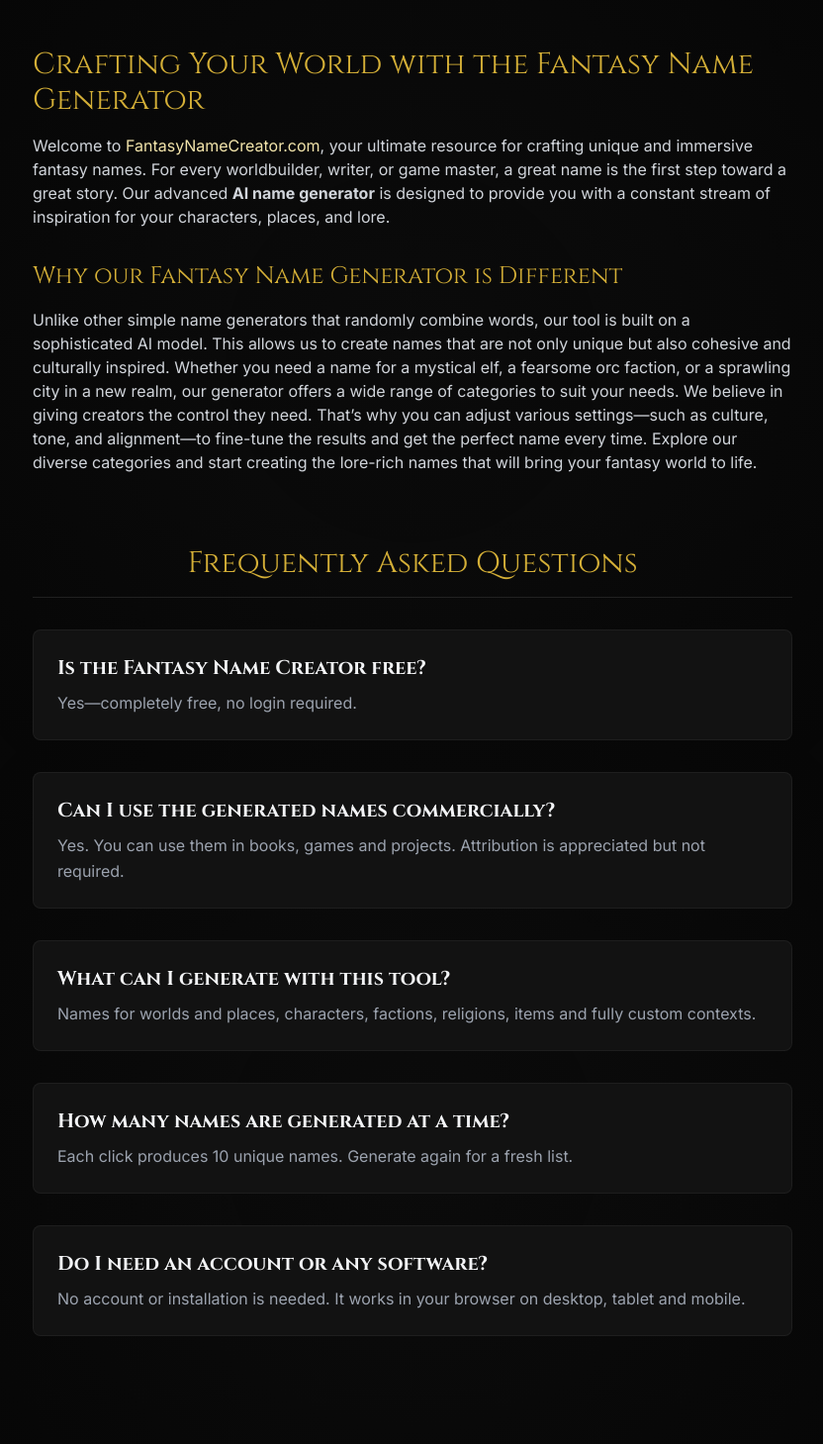
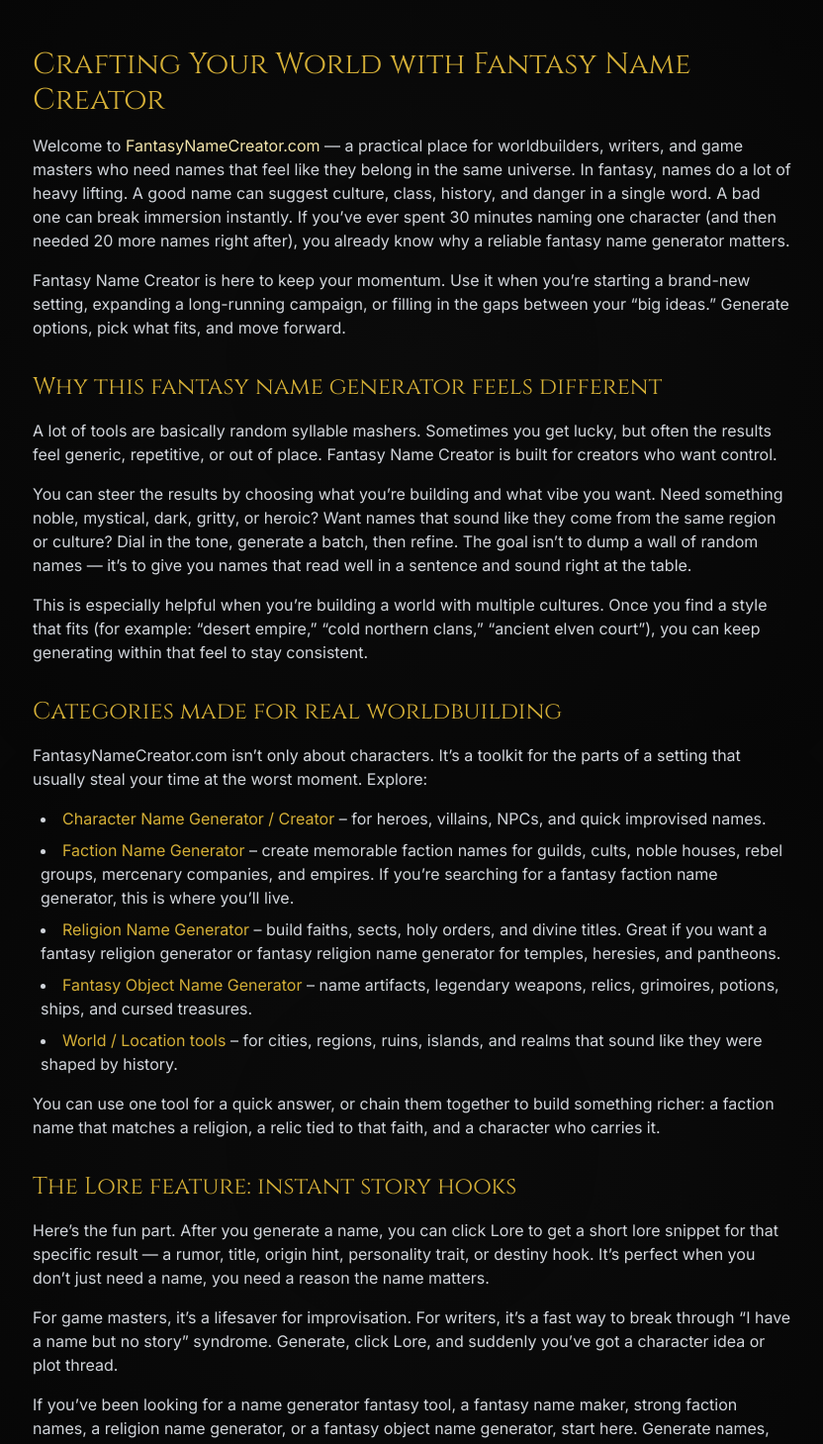
Before and after one commit to JiriTill/fantasytools, a React (Vite) app in the folder client/: page / in a window 1280 px wide. Shown: the part 1640-3099 px from the top of the page at 99% size, without its empty margins (223-1055 px from the left). Built offline with nearby package versions, Linux system fonts and the light colour scheme; no server answers; the database is empty.

Commit message:
Update Landing Page expanded SEO content

```diff
--- a/client/src/pages/Home.jsx
+++ b/client/src/pages/Home.jsx
@@ -135,14 +135,59 @@ export default function Home() {
           {/* SEO & Content Section */}
           <div className="w-full max-w-3xl text-left mt-20 mb-10 text-gray-300 space-y-8">
             <div className="prose prose-invert prose-lg max-w-none">
-              <h2 className="text-fantasy-gold text-3xl mb-4">Crafting Your World with the Fantasy Name Generator</h2>
-              <p className="leading-readability">
-                Welcome to <span className="text-fantasy-gold-light">FantasyNameCreator.com</span>, your ultimate resource for crafting unique and immersive fantasy names. For every worldbuilder, writer, or game master, a great name is the first step toward a great story. Our advanced <strong>AI name generator</strong> is designed to provide you with a constant stream of inspiration for your characters, places, and lore.
+              <h2 className="text-fantasy-gold text-3xl mb-4">Crafting Your World with Fantasy Name Creator</h2>
+              <p className="leading-readability mb-4">
+                Welcome to <span className="text-fantasy-gold-light">FantasyNameCreator.com</span> — a practical place for worldbuilders, writers, and game masters who need names that feel like they belong in the same universe. In fantasy, names do a lot of heavy lifting. A good name can suggest culture, class, history, and danger in a single word. A bad one can break immersion instantly. If you’ve ever spent 30 minutes naming one character (and then needed 20 more names right after), you already know why a reliable fantasy name generator matters.
+              </p>
+              <p className="leading-readability mb-4">
+                Fantasy Name Creator is here to keep your momentum. Use it when you’re starting a brand-new setting, expanding a long-running campaign, or filling in the gaps between your “big ideas.” Generate options, pick what fits, and move forward.
               </p>
 
-              <h2 className="text-fantasy-gold text-2xl mt-8 mb-4">Why our Fantasy Name Generator is Different</h2>
-              <p className="leading-readability">
-                Unlike other simple name generators that randomly combine words, our tool is built on a sophisticated AI model. This allows us to create names that are not only unique but also cohesive and culturally inspired. Whether you need a name for a mystical elf, a fearsome orc faction, or a sprawling city in a new realm, our generator offers a wide range of categories to suit your needs. We believe in giving creators the control they need. That’s why you can adjust various settings—such as culture, tone, and alignment—to fine-tune the results and get the perfect name every time. Explore our diverse categories and start creating the lore-rich names that will bring your fantasy world to life.
+              <h2 className="text-fantasy-gold text-2xl mt-8 mb-4">Why this fantasy name generator feels different</h2>
+              <p className="leading-readability mb-4">
+                A lot of tools are basically random syllable mashers. Sometimes you get lucky, but often the results feel generic, repetitive, or out of place. Fantasy Name Creator is built for creators who want control.
+              </p>
+              <p className="leading-readability mb-4">
+                You can steer the results by choosing what you’re building and what vibe you want. Need something noble, mystical, dark, gritty, or heroic? Want names that sound like they come from the same region or culture? Dial in the tone, generate a batch, then refine. The goal isn’t to dump a wall of random names — it’s to give you names that read well in a sentence and sound right at the table.
+              </p>
+              <p className="leading-readability mb-4">
+                This is especially helpful when you’re building a world with multiple cultures. Once you find a style that fits (for example: “desert empire,” “cold northern clans,” “ancient elven court”), you can keep generating within that feel to stay consistent.
+              </p>
+
+              <h2 className="text-fantasy-gold text-2xl mt-8 mb-4">Categories made for real worldbuilding</h2>
+              <p className="leading-readability mb-4">
+                FantasyNameCreator.com isn’t only about characters. It’s a toolkit for the parts of a setting that usually steal your time at the worst moment. Explore:
+              </p>
+              <ul className="list-disc list-inside space-y-2 mb-4 ml-2">
+                <li>
+                  <Link to="/character" className="text-fantasy-gold hover:text-white hover:underline transition">Character Name Generator / Creator</Link> – for heroes, villains, NPCs, and quick improvised names.
+                </li>
+                <li>
+                  <Link to="/faction" className="text-fantasy-gold hover:text-white hover:underline transition">Faction Name Generator</Link> – create memorable faction names for guilds, cults, noble houses, rebel groups, mercenary companies, and empires. If you’re searching for a fantasy faction name generator, this is where you’ll live.
+                </li>
+                <li>
+                  <Link to="/religion" className="text-fantasy-gold hover:text-white hover:underline transition">Religion Name Generator</Link> – build faiths, sects, holy orders, and divine titles. Great if you want a fantasy religion generator or fantasy religion name generator for temples, heresies, and pantheons.
+                </li>
+                <li>
+                  <Link to="/item" className="text-fantasy-gold hover:text-white hover:underline transition">Fantasy Object Name Generator</Link> – name artifacts, legendary weapons, relics, grimoires, potions, ships, and cursed treasures.
+                </li>
+                <li>
+                  <Link to="/world" className="text-fantasy-gold hover:text-white hover:underline transition">World / Location tools</Link> – for cities, regions, ruins, islands, and realms that sound like they were shaped by history.
+                </li>
+              </ul>
+              <p className="leading-readability mb-4">
+                You can use one tool for a quick answer, or chain them together to build something richer: a faction name that matches a religion, a relic tied to that faith, and a character who carries it.
+              </p>
+
+              <h2 className="text-fantasy-gold text-2xl mt-8 mb-4">The Lore feature: instant story hooks</h2>
+              <p className="leading-readability mb-4">
+                Here’s the fun part. After you generate a name, you can click Lore to get a short lore snippet for that specific result — a rumor, title, origin hint, personality trait, or destiny hook. It’s perfect when you don’t just need a name, you need a reason the name matters.
+              </p>
+              <p className="leading-readability mb-4">
+                For game masters, it’s a lifesaver for improvisation. For writers, it’s a fast way to break through “I have a name but no story” syndrome. Generate, click Lore, and suddenly you’ve got a character idea or plot thread.
+              </p>
+              <p className="leading-readability mb-4">
+                If you’ve been looking for a name generator fantasy tool, a fantasy name maker, strong faction names, a religion name generator, or a fantasy object name generator, start here. Generate names, click Lore, and keep building.
               </p>
             </div>
           </div>
```
